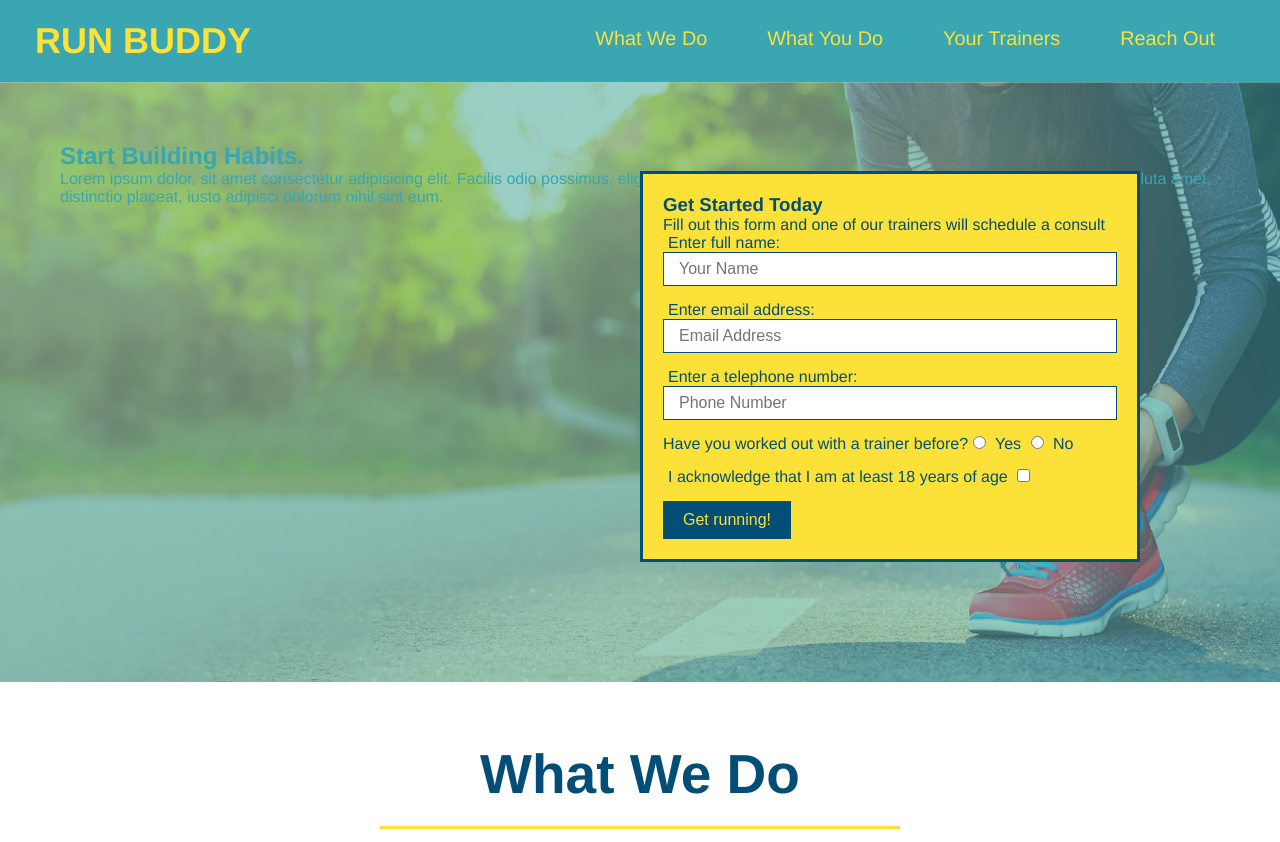
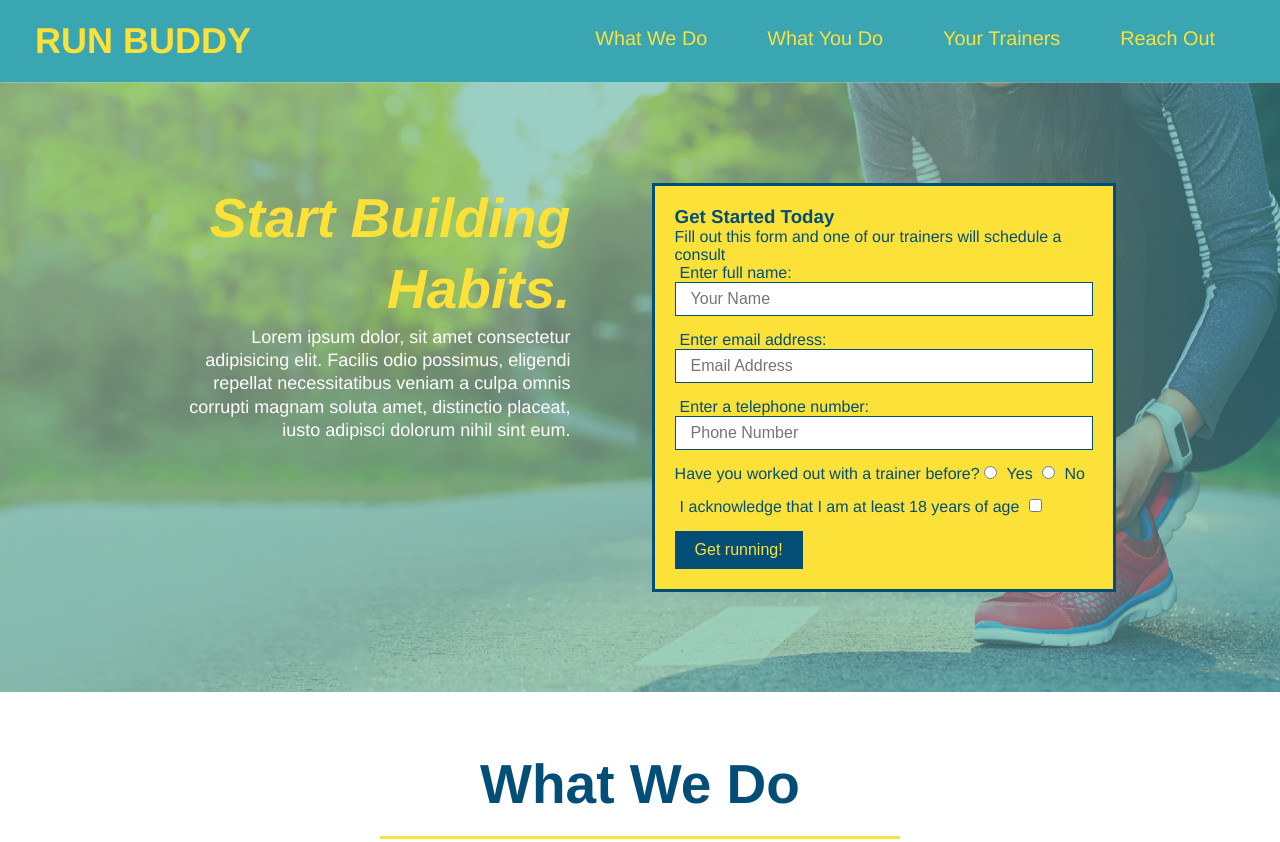
Before and after one commit to JWall13/module2runbuddy, a plain HTML site: page index.html in a window 1280 px wide. Shown: the top 842 px of the page. Drawn offline with Linux system fonts and the light colour scheme.

Commit message:
add flexbox to hero

```diff
--- a/assets/css/style.css
+++ b/assets/css/style.css
@@ -36,34 +36,47 @@ body {/* more on this crazy alphanumerical value in a minute! */
         font-weight: lighter;
         font-size: 1.55vw;
       }
-      footer {background: #fce138;
+      footer {
+        background: #fce138;
         width: 100%;
-              padding: 40px 35px}
-      footer h2 {display: inline;
+        padding: 40px 35px;
+        display: flex;
+        justify-content: space-between;
+        flex-wrap: wrap;
+      }
+      footer h2 {
                  color: #024e76;
                  font-size: 30px;
                  margin: 0}
-      footer div {float: right;
+      footer div {
                   line-height: 1.5;
                   text-align: right}
       footer a {color: #024e76}
       section {padding: 60px;}
+
       /* Hero Style Start */
-      .hero {background-image: url("../images/hero-bg.jpeg");
-             height: 600px;
+
+      .hero {
+        background-image: url("../images/hero-bg.jpeg");
         background-size: cover;
         background-position: center;
-             position: relative}
-      .hero-form {background-color: #fce138;
+        display: flex;
+        justify-content: center;
+        flex-wrap: wrap;
+      }
+
+      .hero-form {
+        background-color: #fce138;
         padding: 20px;
-                  width: 500px;
         color: #024e76;
         border-style: solid;
         border-width: 3px;
         border-color: #024e76;
-                  position: absolute;
-                  bottom: 120px;
-                  right: 140px}
+        width: 40%;
+        margin: 3.5%;
+
+      }
+
       header h3 {font-size: 24px;
                  margin: 0}
       .hero form p {margin: 5px 0 15px 0;}
@@ -80,7 +93,24 @@ body {/* more on this crazy alphanumerical value in a minute! */
                          border: none;
                          padding: 10px 20px;
                          font-size: 16px;}
+
+      .hero-cta {
+        width: 35%;
+        text-align: right;
+        margin: 3.5%;
+        color: #fff;
+        font-size: 18px;
+        line-height: 1.3;
+      }
+
+      .hero-cta h2 {
+        font-style: italic;
+        font-size: 55px;
+        color: #fce138;
+      }
+
       /* Hero Styles End */
+
       .intro {text-align: center;}
       .intro p {line-height: 1.7;
                 color: #39a6b2;
```
Lines whose indentation alone changed are shown as unchanged.
